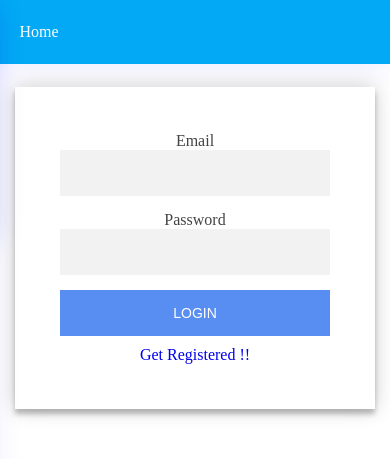
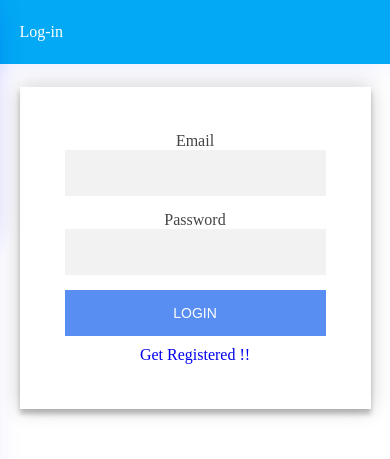
Before and after one commit to SomeshKb/Budgeteer-Client, an Angular app: page /login in a window 390 px wide. Shown: the top 459 px of the page. Built offline with nearby package versions, Linux system fonts and the light colour scheme.

Commit message:
updated budget-view

```diff
--- a/src/app/app.component.ts
+++ b/src/app/app.component.ts
@@ -14,8 +14,6 @@ export class AppComponent implements OnInit {
   constructor(private loaderService: LoaderService, private ui: UiService) { }
 
   ngOnInit() {
-  console.log('Welcome');
-
     this.loaderService.loaderState.subscribe(currentState => {
       this.isLoading = currentState.show;
     });
--- a/src/app/component/budget/add-budget/add-budget.component.css
+++ b/src/app/component/budget/add-budget/add-budget.component.css
@@ -43,10 +43,16 @@
 
   outline: none;
 }
-.form input[type=radio] {
+.form input[type=checkbox] {
   width: 10%;
   float: left;
+  background: #3e92ff;
+  border: none;
+  border: 1px dotted dodgerblue;
+  cursor: pointer;
+
 }
+
 
 
 .submit {
@@ -74,11 +80,12 @@
 label{
   text-align: start;
   float: left;
+  color: #0a58bd;
   font-size: 12px;
 }
 
 @media only screen and (max-width: 500px) {
-  form{
-    max-width: 70%;
+  .form{
+    max-width: 60%;
   }
 }
--- a/src/app/component/budget/add-budget/add-budget.component.html
+++ b/src/app/component/budget/add-budget/add-budget.component.html
@@ -20,10 +20,16 @@
 
   <div *ngIf="contributors.length!=0" class="form-group type">
     <label>Contributors</label>
-    <label *ngFor="let user of contributors; let i=index">
-    <input type="checkbox" class="form-control" formControlName="contributors" [value]="user.id" (change)="onCheckChange($event)">
-    {{user.firstName}}
-    </label>
+    <div *ngFor="let user of contributors; let i=index">
+
+          <input type="checkbox" class="form-control" formControlName="contributors" [value]="user.id" (change)="onCheckChange($event)">
+          <label>{{user.firstName}}</label>
+
+</div>
+
   </div>
+
+
+
   <input class="submit" type="submit" (click)="onSubmit()">
 </form>
--- a/src/app/component/budget/budgets-view/budgets-view.component.css
+++ b/src/app/component/budget/budgets-view/budgets-view.component.css
@@ -10,12 +10,15 @@
   flex-direction: row;
   justify-content: center;
 }
+p{
+  color:rgb(6, 159, 247);
+text-align: center;
+}
 
 button {
   color:rgb(6, 159, 247);
 
-  width: 35%;
-  padding: 2%;
+  width: 15%;padding: 10px;
   display: block;
   border: none;
   border-radius: 2px;
@@ -67,4 +70,10 @@ a {
     max-width: 60%;
     margin: 0 auto 0;
   }
+
+button {
+
+  width: 35%;
+  padding: 10px;
 }
+}
--- a/src/app/component/budget/budgets-view/budgets-view.component.html
+++ b/src/app/component/budget/budgets-view/budgets-view.component.html
@@ -1,6 +1,6 @@
 <div class="content">
-  <div  id="toggleButton">
-  <button [disabled]="isSettled"  (click)="togglePastButton()" type="button" class="btn">Current Budget</button>
+  <div id="toggleButton">
+    <button [disabled]="isSettled" (click)="togglePastButton()" type="button" class="btn">Current Budget</button>
     <button [disabled]="!isSettled" (click)="togglePastButton()" type="button" class="btn">Past Budget</button>
   </div>
   <div *ngIf="budgets">
@@ -11,7 +11,8 @@
     <div class="content" *ngIf="isSettled else pastTemplate">
       <dl id="budget">
         <dt *ngFor="let budget of budgets;let i=index">
-        <a routerLink="/budget/{{budget._id}}">
+          <!-- <a routerLink="/budget/{{budget._id}}"> -->
+          <a>
             <p>{{budget.name}} </p>
             <p>Cost :{{budget.cost}} </p>
             <p>Date :{{budget.createdDate|date}} </p>
--- a/src/app/component/shared/header/header.component.html
+++ b/src/app/component/shared/header/header.component.html
@@ -29,9 +29,10 @@
 
 <header [ngClass]="{'main__header-dark': darkModeActive}" class="main__header">
   <img *ngIf="isUserLoggedIn" src="assets/menu.png" (click)="toggleMenu()">
-  <span><a (click)="getAllData()">Home</a></span>
-  <span><a *ngIf="isUserLoggedIn" [routerLink]="['/budget/add']">Add budget</a></span>
-  <span><a *ngIf="isUserLoggedIn && user" routerLink="/account">{{user.firstName| uppercase }}</a></span>
+  <span *ngIf="isUserLoggedIn"><a (click)="getAllData()">Home</a></span>
+  <span *ngIf="isUserLoggedIn" ><a  [routerLink]="['/budget/add']">Add budget</a></span>
+  <span *ngIf="isUserLoggedIn && user" ><a routerLink="/account">{{user.firstName| uppercase }}</a></span>
   <span *ngIf="isUserLoggedIn" id="logout"><a (click)="logoutUser()">Log-out</a></span>
+  <span *ngIf="!isUserLoggedIn"><a routerLink="/login">Log-in</a></span>
 
 </header>
--- a/src/app/component/user/login/login.component.css
+++ b/src/app/component/user/login/login.component.css
@@ -107,3 +107,13 @@
 a {
   text-decoration: none;
 }
+
+@media only screen and (max-width: 500px) {
+  .login-page {
+    width: 90%;
+  }
+
+  .form {
+    max-width: 80%;
+  }
+}
--- a/src/app/component/user/profile/profile.component.css
+++ b/src/app/component/user/profile/profile.component.css
@@ -47,6 +47,7 @@ dd {
   margin-bottom: 10px;
   border-radius: 20px;
   padding-left: 30px;
+  padding-right: 30px;
 }
 
 p {
@@ -87,6 +88,11 @@ h4 {
 .text_dark {
   color: rgb(255, 255, 255);
 }
+#name{
+  text-align: center;
+  text-transform: uppercase;
+  margin: 0;
+}
 
 @media only screen and (max-width: 500px) {
 
--- a/src/app/component/user/profile/profile.component.html
+++ b/src/app/component/user/profile/profile.component.html
@@ -1,23 +1,25 @@
 <form [ngClass]="{'form_dark': darkModeActive}" *ngIf="userDetails" class="userForm">
-    <label [ngClass]="{'text_dark': darkModeActive}" >{{userDetails.username}}</label><br>
-    <label [ngClass]="{'text_dark': darkModeActive}" >{{userDetails.firstName}} {{userDetails.lastName}}</label><br>
+  <label [ngClass]="{'text_dark': darkModeActive}">{{userDetails.username}}</label><br>
+  <label [ngClass]="{'text_dark': darkModeActive}">{{userDetails.firstName}} {{userDetails.lastName}}</label><br>
 </form>
 
 
 <form [ngClass]="{'form_dark': darkModeActive}" *ngIf="publishedBudget[0]" class="itemForm">
-    <h4 [ngClass]="{'text_dark': darkModeActive}" >Items Bought by you</h4>
+  <h4 [ngClass]="{'text_dark': darkModeActive}">Items Bought by you</h4>
 
   <div *ngIf="publishedBudget[0]" class="form-group  publishedBudget">
-      <dl  [ngClass]="{'tile_dark': darkModeActive}" *ngFor="let item of publishedBudget;let i=index">
+    <dl [ngClass]="{'tile_dark': darkModeActive}" *ngFor="let item of publishedBudget;let i=index">
 
       <div *ngIf="contributors[i][0]" id="publishedBudgetDetails">
-          <dd [ngClass]="{'text_dark': darkModeActive}">{{item.name}}</dd>
-          <dd [ngClass]="{'text_dark': darkModeActive}">Desc: {{item.description}}</dd>
-          <dd [ngClass]="{'text_dark': darkModeActive}">Date: {{item.createDate}}</dd>
+        <dd id="name" [ngClass]="{'text_dark': darkModeActive}">{{item.name}}</dd>
+        <dd [ngClass]="{'text_dark': darkModeActive}">{{item.description| titlecase}}</dd>
+        <dd [ngClass]="{'text_dark': darkModeActive}">Date: {{item.createdDate|date}}</dd>
         <dd [ngClass]="{'text_dark': darkModeActive}">Rs. {{item.cost}}</dd>
         <dd>Contributors:</dd>
 
-          <dd [ngClass]="{'text_dark': darkModeActive}" *ngFor="let contriUser of item.contributors;let j=index" > <p *ngIf="contributors[i][j]">{{contributors[i][j].firstName}}</p></dd>
+        <dd [ngClass]="{'text_dark': darkModeActive}" *ngFor="let contriUser of item.contributors;let j=index">
+          <p *ngIf="contributors[i][j]">{{contributors[i][j].firstName}}</p>
+        </dd>
 
       </div>
 
```
Lines whose indentation alone changed are shown as unchanged.
